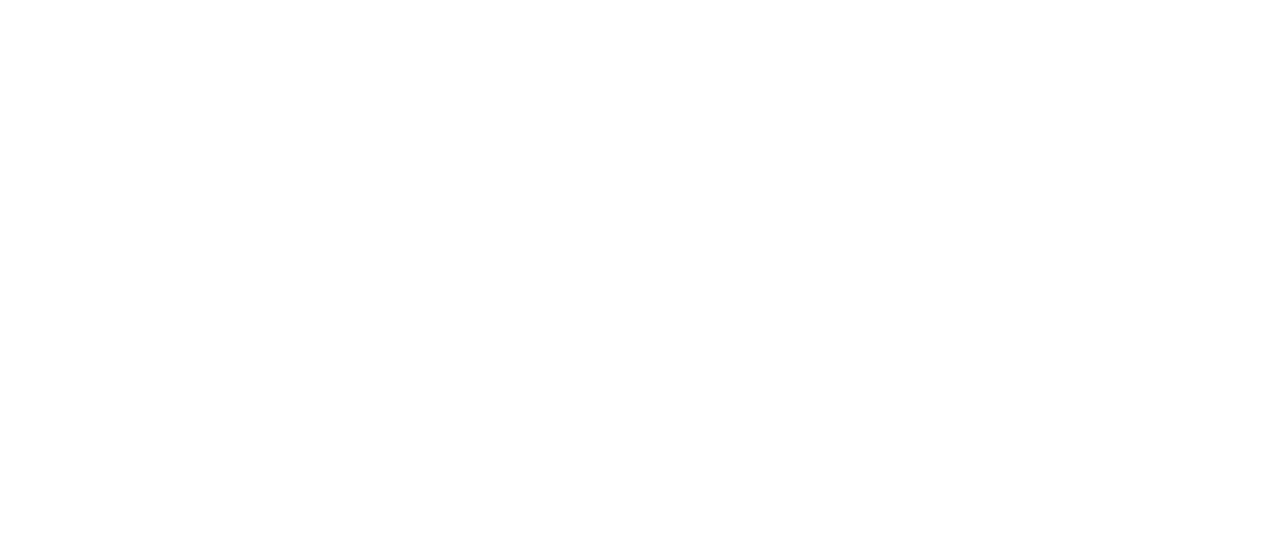
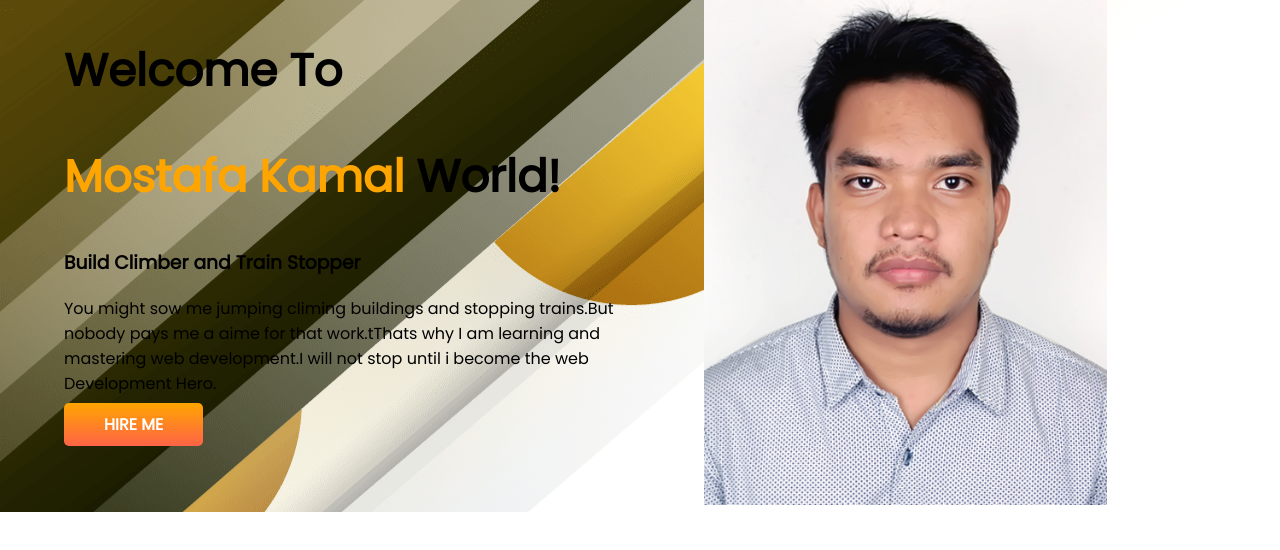
Before and after one commit to mkmunna6615/Developer-Portfolio, a plain HTML site: page index.html in a window 1280 px wide. Drawn offline with Linux system fonts and the light colour scheme.

Commit message:
top banner added

```diff
--- a/index.html
+++ b/index.html
@@ -5,9 +5,26 @@
     <meta http-equiv="X-UA-Compatible" content="IE=edge">
     <meta name="viewport" content="width=device-width, initial-scale=1.0">
     <title>Mostafa Portfolio</title>
+    <link rel="preconnect" href="https://fonts.googleapis.com">
+<link rel="preconnect" href="https://fonts.gstatic.com" crossorigin>
+<link href="https://fonts.googleapis.com/css2?family=Poppins&family=Roboto:ital,wght@0,400;0,500;0,700;1,400&display=swap" rel="stylesheet">
     <link rel="stylesheet" href="style.css">
 </head>
 <body>
+    <section class="top-banner">
+        <div class="half-width">
+            <h1>Welcome To</h1>
+            <h1><span class="orange-color">Mostafa Kamal</span> World!</h1>
+            <h3>Build Climber and Train Stopper</h3>
+            <p>
+                You might sow me jumping climing buildings and stopping trains.But nobody pays me a aime for that work.tThats why I am learning and mastering web development.I will not stop until i become the web Development Hero.
+             </p>
+             <a class="link-button" target="_blank"href="https://github.com/mkmunna6615/Developer-Portfolio">HIRE ME</a>
+        </div>
 
-</body>
+         <div class="half-width">
+            <img src="images/munna pic.jpg" alt="">
+         </div>
+    </section>
+    </body>
 </html>
--- a/style.css
+++ b/style.css
@@ -0,0 +1,34 @@
+body{
+    font-family: 'Poppins', sans-serif;
+    margin: 0;
+}
+h1 {
+    font-size: 45px;
+
+}
+.orange-color{
+    color: orange;
+}
+section{
+    display: flex;
+}
+.half-width{
+    width: 50%;
+    padding-left: 5%;
+}
+.half-width img{
+    width: 70%;
+
+}
+.link-button{
+    text-decoration: none;
+    background-image: linear-gradient(orange, tomato);
+    padding: 10px 40px;
+    color: white;
+    font-weight: 700;
+    border-radius: 5px;
+}
+.top-banner{
+    background-image: url(images/top\ banner.png)
+
+}
```
Also changed, not shown: images/munna pic.jpg (added), images/munna.png (added), images/top banner.png (added), 5 other files.
